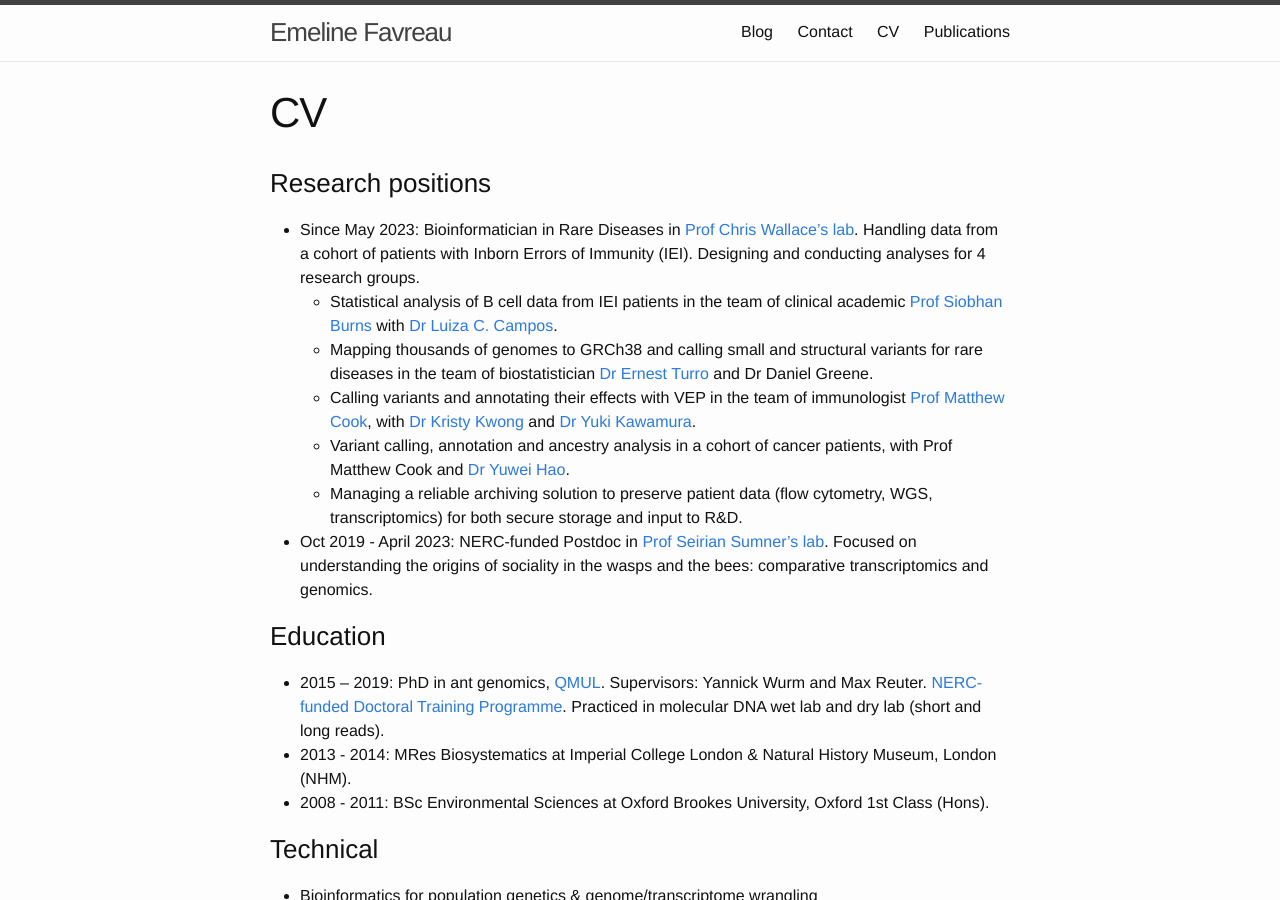
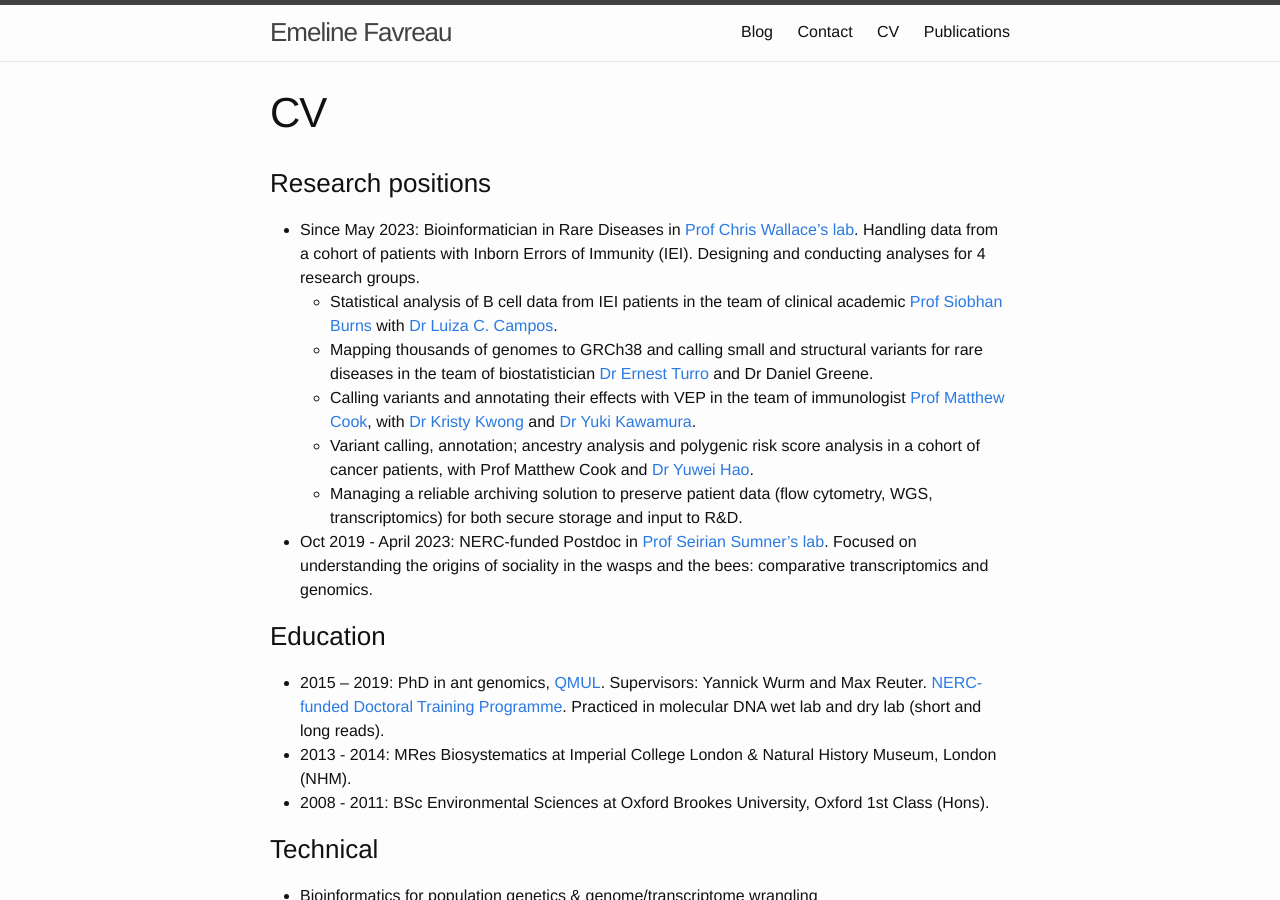
Before and after one commit to EmelineFavreau/EmelineFavreau.github.io, a Jekyll site: the page built from cv.md, in a window 1280 px wide and 900 px high. Built offline with Jekyll 4.4.1, drawn with Linux system fonts in a browser that asks for light colours.

Commit message:
updating cv

```diff
--- a/cv.md
+++ b/cv.md
@@ -10,7 +10,7 @@
     - Statistical analysis of B cell data from IEI patients in the team of clinical academic [Prof Siobhan Burns](https://www.ucl.ac.uk/infection-immunity/people/professor-siobhan-burns) with [Dr Luiza C. Campos](https://orcid.org/0000-0002-4315-9105).
     - Mapping thousands of genomes to GRCh38 and calling small and structural variants for rare diseases in the team of biostatistician [Dr Ernest Turro](https://labs.icahn.mssm.edu/turrolab/members/) and Dr Daniel Greene.
     - Calling variants and annotating their effects with VEP in the team of immunologist [Prof Matthew Cook](https://www.cuh.nhs.uk/staff-directory/professor-matthew-cook/), with [Dr Kristy Kwong](https://www.linkedin.com/in/kristykxm/) and [Dr Yuki Kawamura](https://orcid.org/0000-0003-2137-6464).
-    - Variant calling, annotation and ancestry analysis in a cohort of cancer patients, with Prof Matthew Cook and [Dr Yuwei Hao](https://orcid.org/0000-0003-3932-3686).
+    - Variant calling, annotation; ancestry analysis and polygenic risk score analysis in a cohort of cancer patients, with Prof Matthew Cook and [Dr Yuwei Hao](https://orcid.org/0000-0003-3932-3686).
     - Managing a reliable archiving solution to preserve patient data (flow cytometry, WGS, transcriptomics) for both secure storage and input to R&D.
 - Oct 2019 - April 2023: NERC-funded Postdoc in [Prof Seirian Sumner's lab](http://www.sumnerlab.co.uk/the-group/emeline-favreau/). Focused on understanding the origins of sociality in the wasps and the bees: comparative transcriptomics and genomics.
 
```
